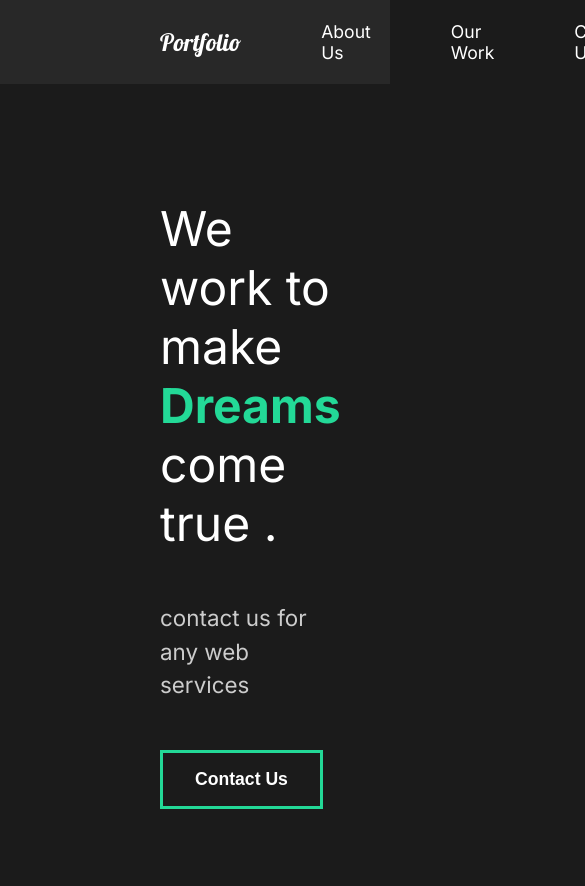
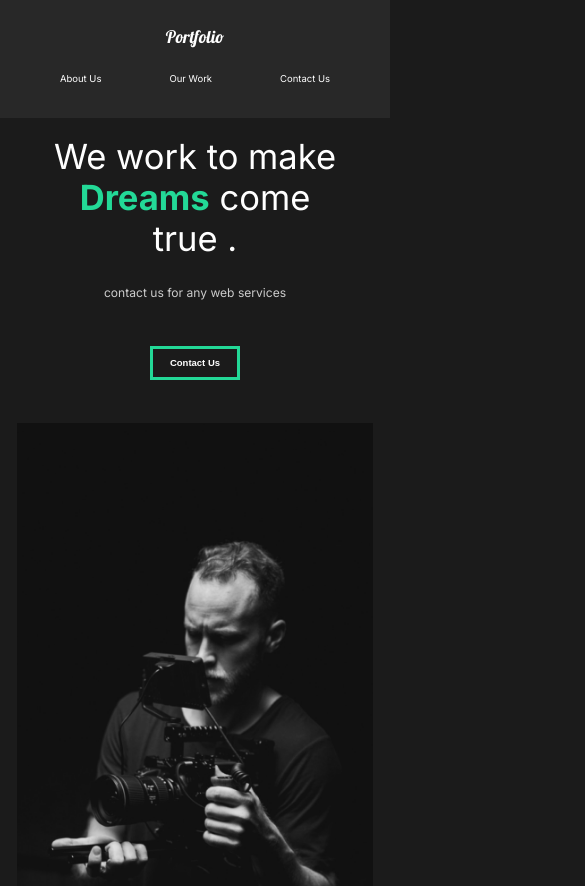
Before and after one commit to M07MD/Portfolio, a React (Create React App) app: page / in a window 390 px wide. Shown: the top 886 px of the page, 585 px wide, since content can reach past the window. Built offline with nearby package versions, Linux system fonts and the light colour scheme.

Commit message:
Home Page Responsive

```diff
--- a/src/components/GlobalStyle.js
+++ b/src/components/GlobalStyle.js
@@ -6,6 +6,18 @@ const GlobalStyle = createGlobalStyle`
     margin: 0;
     padding: 0;
     box-sizing: border-box;
+}
+
+html {
+    @media (max-width: 1700px) {
+        font-size: 70%;
+    }
+    @media (max-width: 1300px) {
+        font-size: 60%;
+    }
+    @media (max-width: 992px) {
+        font-size: 54%;
+    }
 }
 
 body {
--- a/src/components/Nav.jsx
+++ b/src/components/Nav.jsx
@@ -48,9 +48,26 @@ const StyledNav = styled.div`
   }
 
   #logo {
-    font-size: 1.5rem;
+    font-size: 2rem;
     font-family: "lobster", cursive;
     font-weight: lighter;
+  }
+
+  @media (max-width: 576px) {
+    flex-direction: column;
+    padding: 2rem 1rem;
+    #logo {
+      display: inline-block;
+      margin: 1rem;
+    }
+    ul {
+      padding: 2rem;
+      justify-content: space-around;
+      width: 100%;
+      li {
+        padding: 0;
+      }
+    }
   }
 `;
 
--- a/src/components/ServicesSection.jsx
+++ b/src/components/ServicesSection.jsx
@@ -73,6 +73,9 @@ const Cards = styled.div`
   display: flex;
   flex-wrap: wrap;
   flex-flow: row wrap;
+  @media (max-width: 992px) {
+    justify-content: center;
+  }
 `;
 
 const Card = styled.div`
@@ -87,6 +90,11 @@ const Card = styled.div`
       padding: 1rem;
     }
   }
+  @media (max-width: 767px) {
+    display: flex;
+    flex-flow: column;
+    align-items: center;
+  }
 `;
 
 export default ServicesSection;
--- a/src/styles.jsx
+++ b/src/styles.jsx
@@ -7,8 +7,10 @@ export const About = styled.div`
   justify-content: space-between;
   padding: 5rem 10rem;
   color: white;
-  h2 {
-    font-size: 3rem;
+  @media (max-width: 992px) {
+    display: block;
+    padding: 2rem 2rem;
+    text-align: center;
   }
 `;
 
@@ -17,6 +19,12 @@ export const Description = styled.div`
   padding-right: 5rem;
   h2 {
     font-weight: lighter;
+  }
+  @media (max-width: 992px) {
+    padding: 0rem 0rem;
+    button {
+      margin: 2rem 0rem 5rem 0rem;
+    }
   }
 `;
 
```
Also changed, not shown: 1 other file (tests, documents, lock files or other folders).
